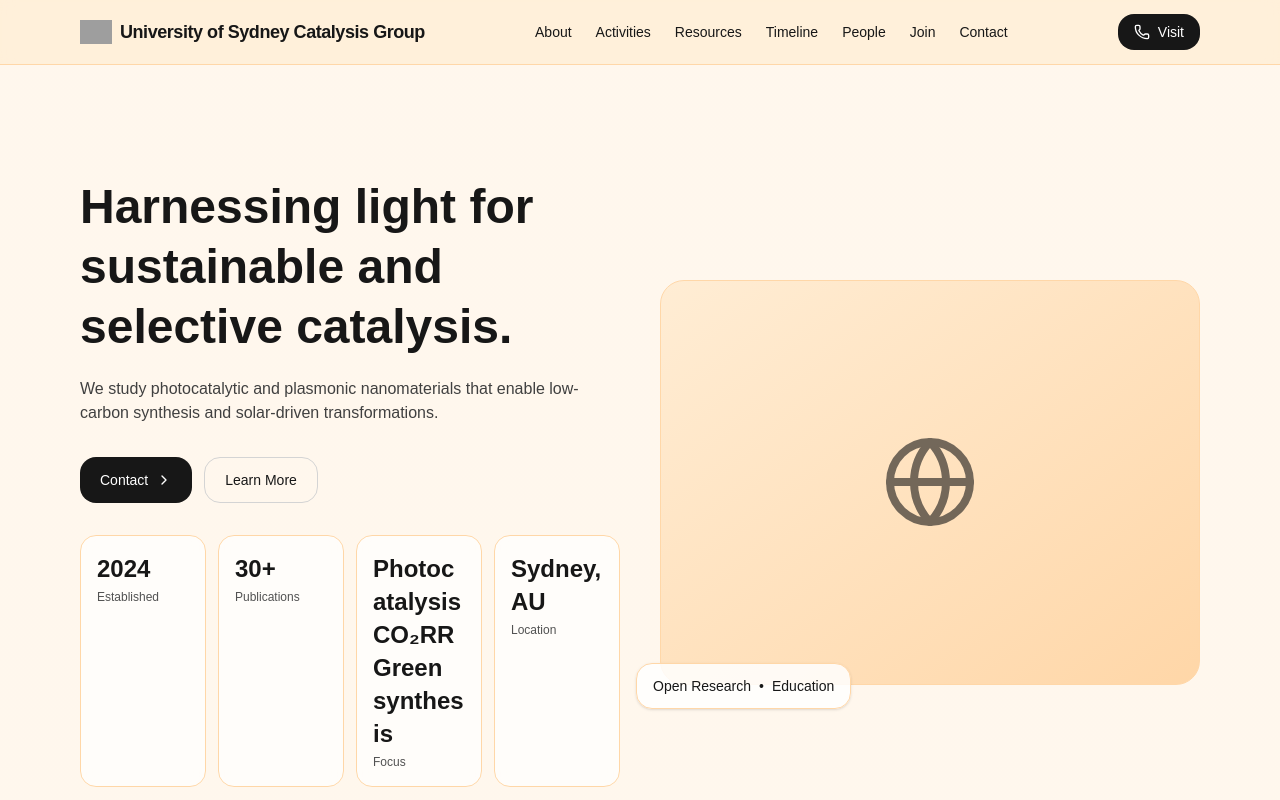
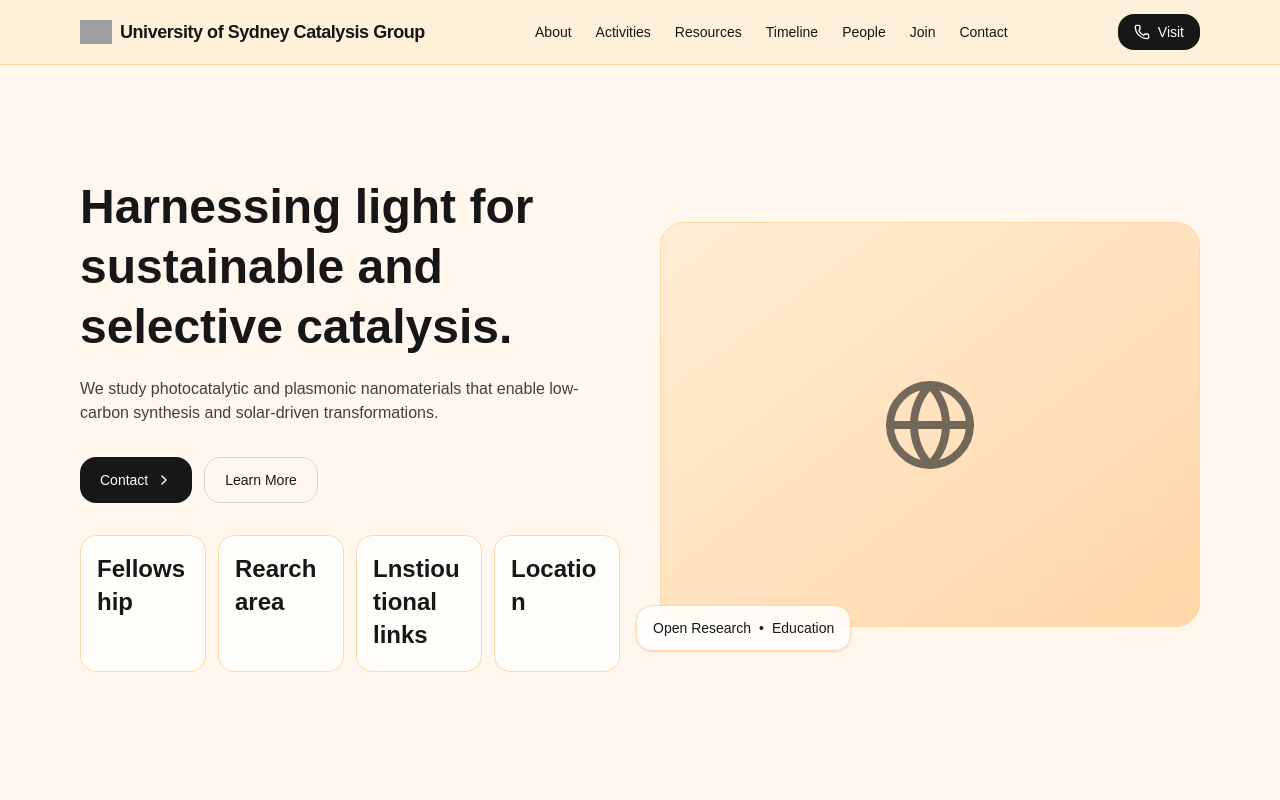
Before and after one commit to zhli0170/company-site, a Next.js app: page / in a window 1280 px wide. Shown: the top 800 px of the page. Built offline with nearby package versions, Linux system fonts and the light colour scheme; grey boxes are pictures that could not be loaded.

Commit message:
style: orange theme + USYD logo

```diff
--- a/app/page.tsx
+++ b/app/page.tsx
@@ -38,10 +38,10 @@ export default function CompanyIntroSite() {
       ],
 
       stats: [
-        { label: 'Established', value: '2024' },
-        { label: 'Publications', value: '30+' },
-        { label: 'Focus', value: 'Photocatalysis\nCO₂RR\nGreen synthesis' },
-        { label: 'Location', value: 'Sydney, AU' },
+        { value: 'Fellowship' },
+        { value: 'Rearch area' },
+        { value: 'Lnstioutional links' },
+        { value: 'Location' },
       ],
 
       services: [
@@ -191,7 +191,7 @@ export default function CompanyIntroSite() {
                   <div className="text-2xl font-semibold leading-snug whitespace-pre-line break-words">
                     {s.value}
                   </div>
-                  <div className="text-xs text-neutral-600 mt-1 whitespace-pre-line">{s.label}</div>
+                  <div className="text-xs text-neutral-600 mt-1 whitespace-pre-line"></div>
                 </div>
               ))}
             </div>
```
